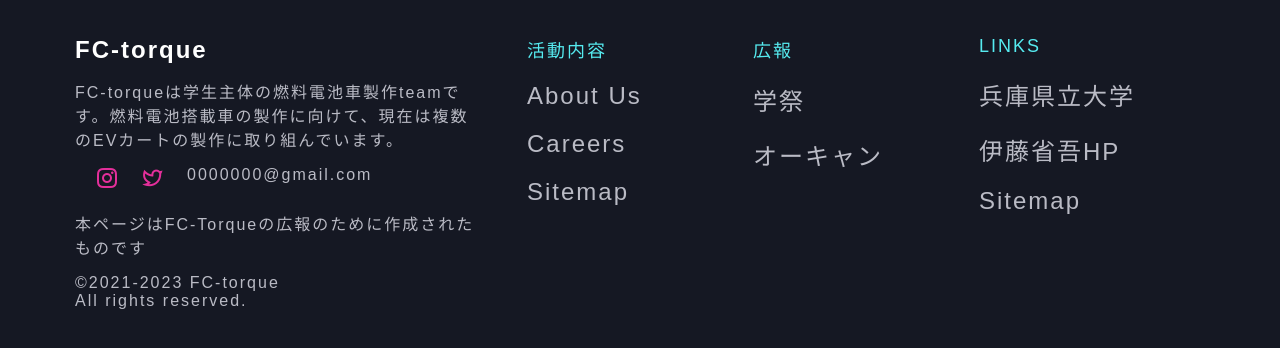
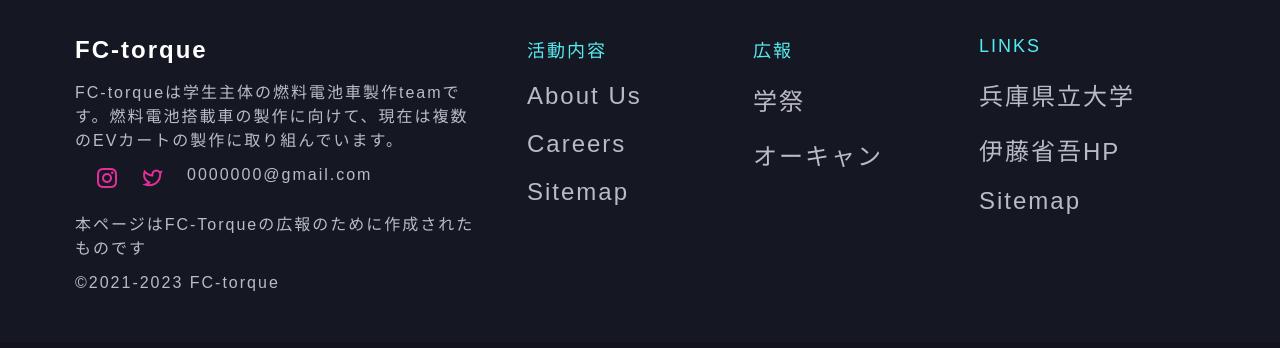
Before and after one commit to devtamtam/fct-beta, a plain HTML site: page index.html in a window 1280 px wide. Shown: the part 3539-3887 px from the top of the page. Drawn offline with nearby package versions, Linux system fonts and the light colour scheme.

Commit message:
rem “All right reserved”
cus I don’t need that

```diff
--- a/index.html
+++ b/index.html
@@ -101,7 +101,7 @@
                     </li>
                   </ul>
                   <p>本ページはFC-Torqueの広報のために作成されたものです</p>
-                  <span class="copyright">&copy;2021-2023 FC-torque<br> All rights reserved.</span>
+                  <span class="copyright">&copy;2021-2023 FC-torque</span>
               </div>
 
               <div>
```
